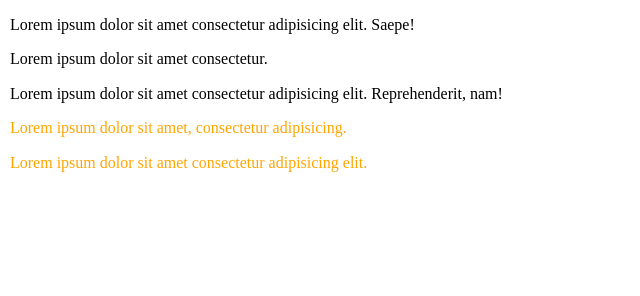
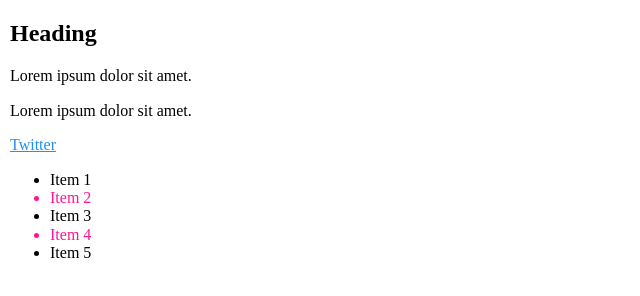
Before and after one commit to codingMasterHari/Html-Practice-1, a plain HTML site: page index.html in a window 1280 px wide. Shown: the whole page, without its empty margins (0-640 px from the left). Drawn offline with Linux system fonts and the light colour scheme.

Commit message:
Pseudo-class Selectors Practice

```diff
--- a/css/styles.css
+++ b/css/styles.css
@@ -2,10 +2,29 @@ body {
   margin: 10px;
 }
 
-#products ~ p {
-  color: orange;
+/* article p:first-of-type {
+  font-size: 140%;
+  font-style: italic;
+} */
+
+/* article a:last-of-type {
+  font-weight: bold;
+} */
+
+/* article :last-child {
+  font-weight: bold;
+} */
+
+ul li:nth-child(2n) {
+  color: deeppink;
 }
 
-/*
-Symbols: > + ~
-*/
+a:visited,
+a:link {
+  color: dodgerblue;
+}
+
+a:hover,
+a:focus {
+  color: darkgoldenrod;
+}
--- a/index.html
+++ b/index.html
@@ -12,17 +12,18 @@
     <link rel="stylesheet" href="css/styles.css" />
   </head>
   <body>
-    <section id="products">
-      <p>Lorem ipsum dolor sit amet consectetur adipisicing elit. Saepe!</p>
-      <p>Lorem ipsum dolor sit amet consectetur.</p>
-      <article>
-        <p>
-          Lorem ipsum dolor sit amet consectetur adipisicing elit.
-          Reprehenderit, nam!
-        </p>
-      </article>
-    </section>
-    <p>Lorem ipsum dolor sit amet, consectetur adipisicing.</p>
-    <p>Lorem ipsum dolor sit amet consectetur adipisicing elit.</p>
+    <article>
+      <h2>Heading</h2>
+      <p>Lorem ipsum dolor sit amet.</p>
+      <p>Lorem ipsum dolor sit amet.</p>
+      <a href="ExtraPage/indexTwo.html">Twitter</a>
+      <ul>
+        <li>Item 1</li>
+        <li>Item 2</li>
+        <li>Item 3</li>
+        <li>Item 4</li>
+        <li>Item 5</li>
+      </ul>
+    </article>
   </body>
 </html>
```
